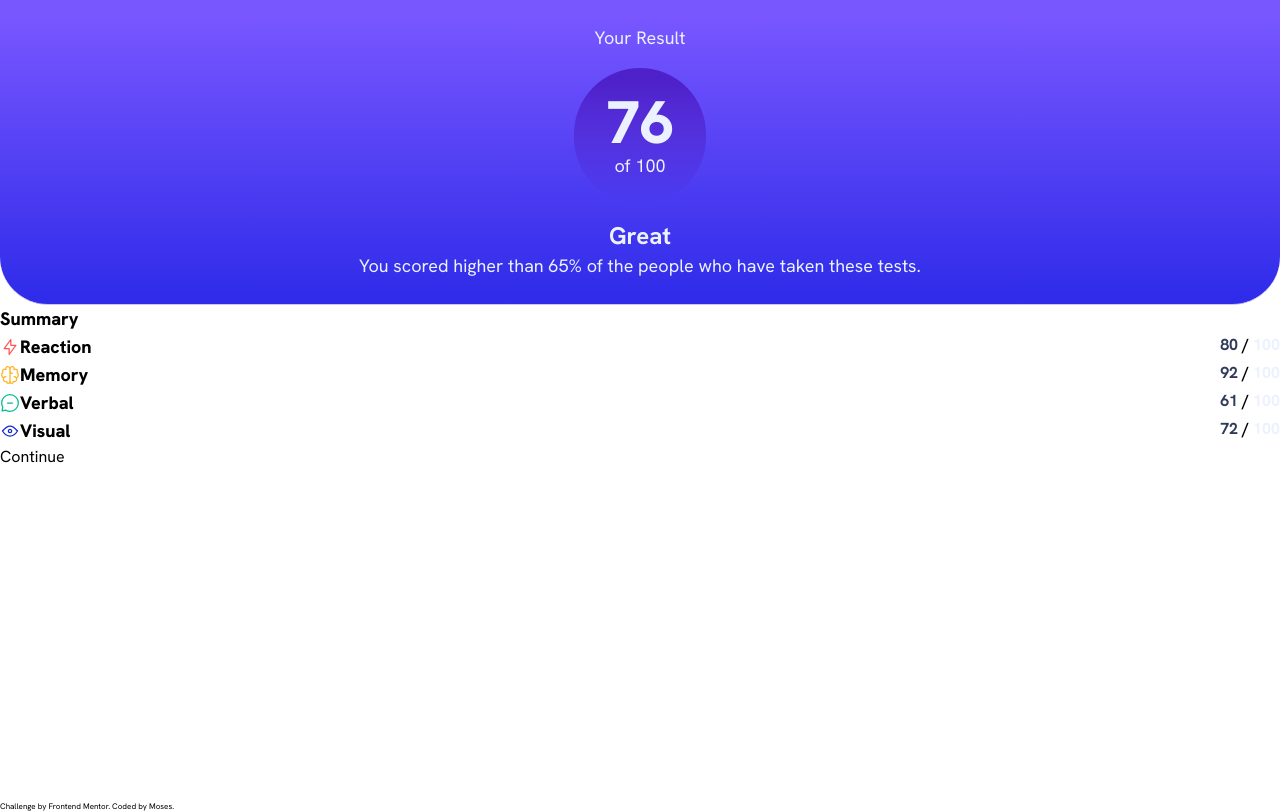
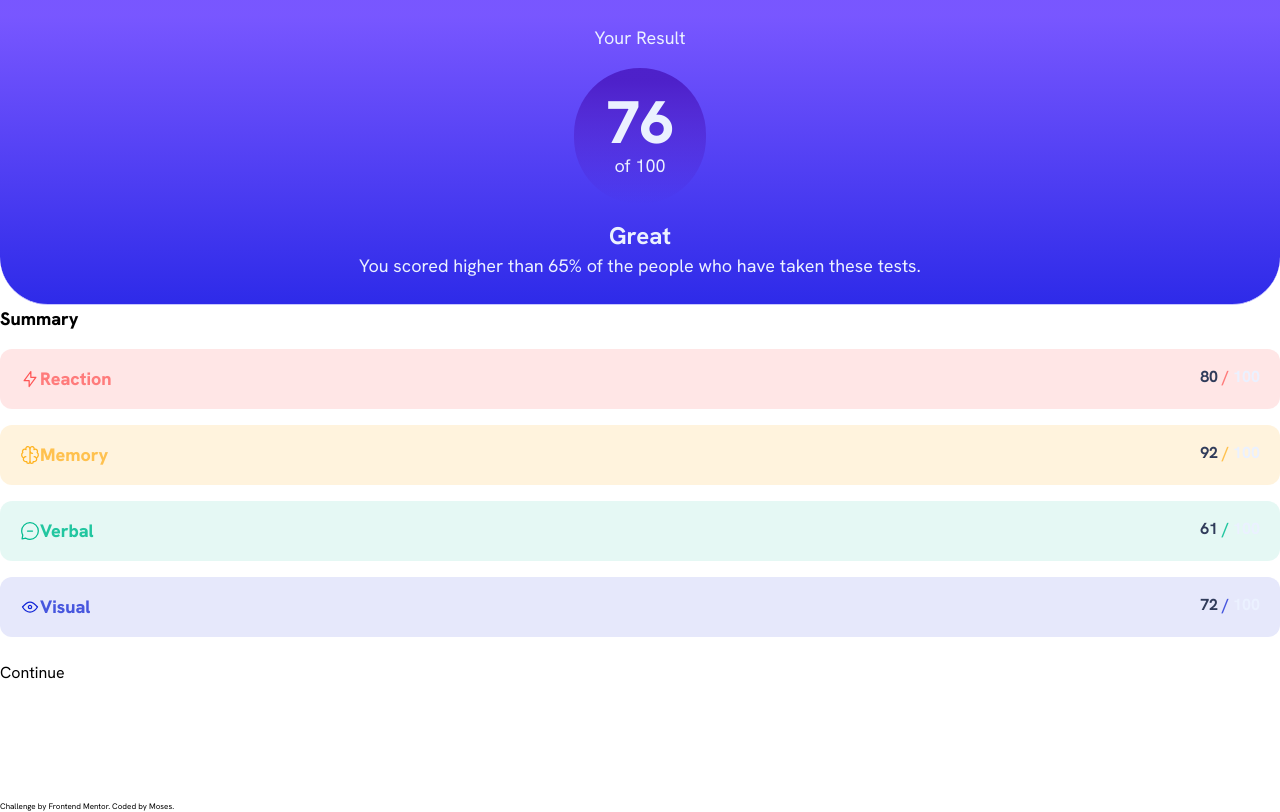
Before and after one commit to mbtenkorang/results-summary-component, a Vue app: page / in a window 1280 px wide. Built offline with nearby package versions, Linux system fonts and the light colour scheme.

Commit message:
Add styles to affect individual <li>

```diff
--- a/src/style.css
+++ b/src/style.css
@@ -6,3 +6,23 @@
     font-family: "Hanken Grotesk";
     src: url("./assets/fonts/HankenGrotesk-VariableFont_wght.ttf");
 }
+
+li {
+    @apply first:mb-0 last:mt-0 last:mb-6 my-4 py-4 px-5 rounded-xl
+}
+
+li:nth-child(1) {
+    @apply bg-primary-light-red/15 text-primary-light-red/75
+}
+
+li:nth-child(2) {
+    @apply bg-primary-orange-yellow/15 text-primary-orange-yellow/75
+}
+
+li:nth-child(3) {
+    @apply bg-primary-green-teal/10 text-primary-green-teal/85
+}
+
+li:nth-child(4) {
+    @apply bg-primary-cobalt-blue/10 text-primary-cobalt-blue/75
+}
```
